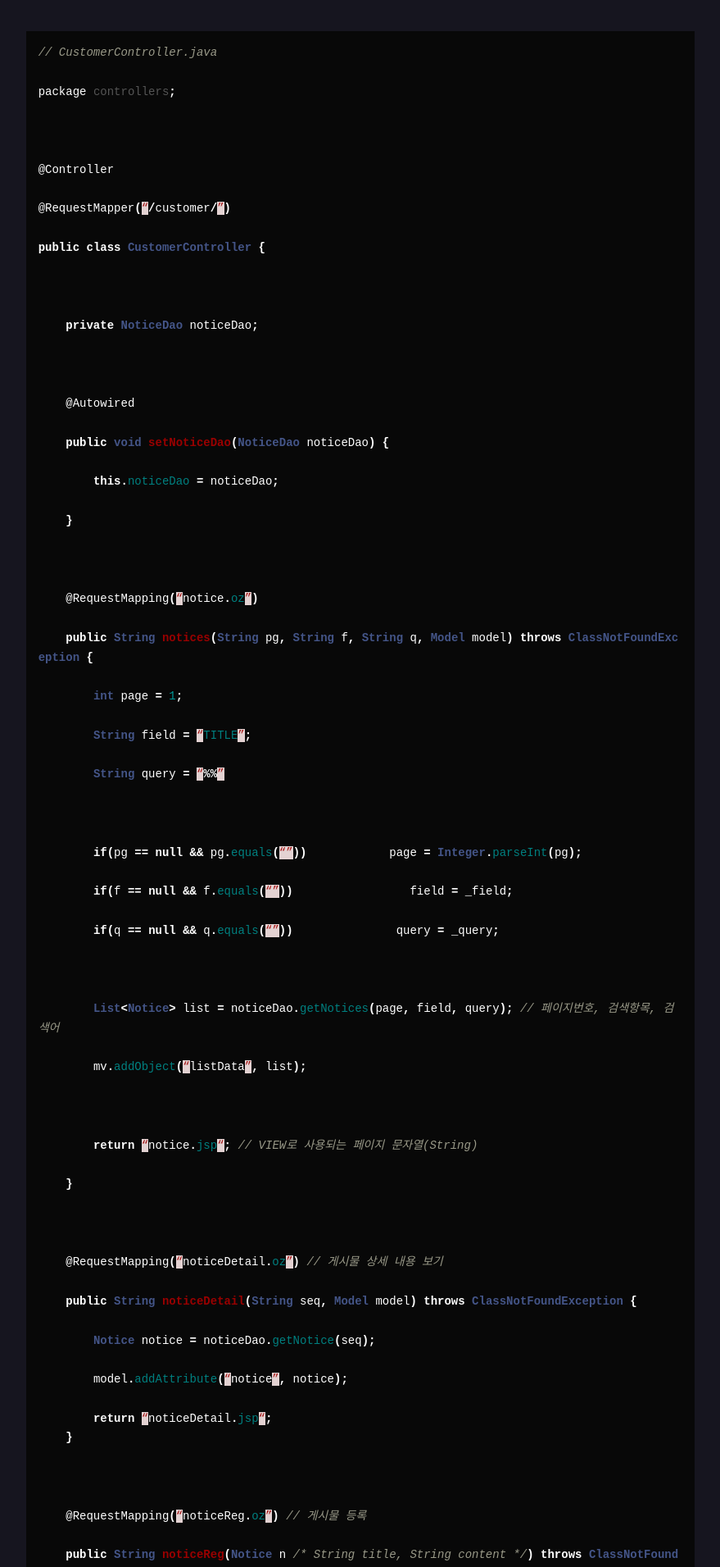
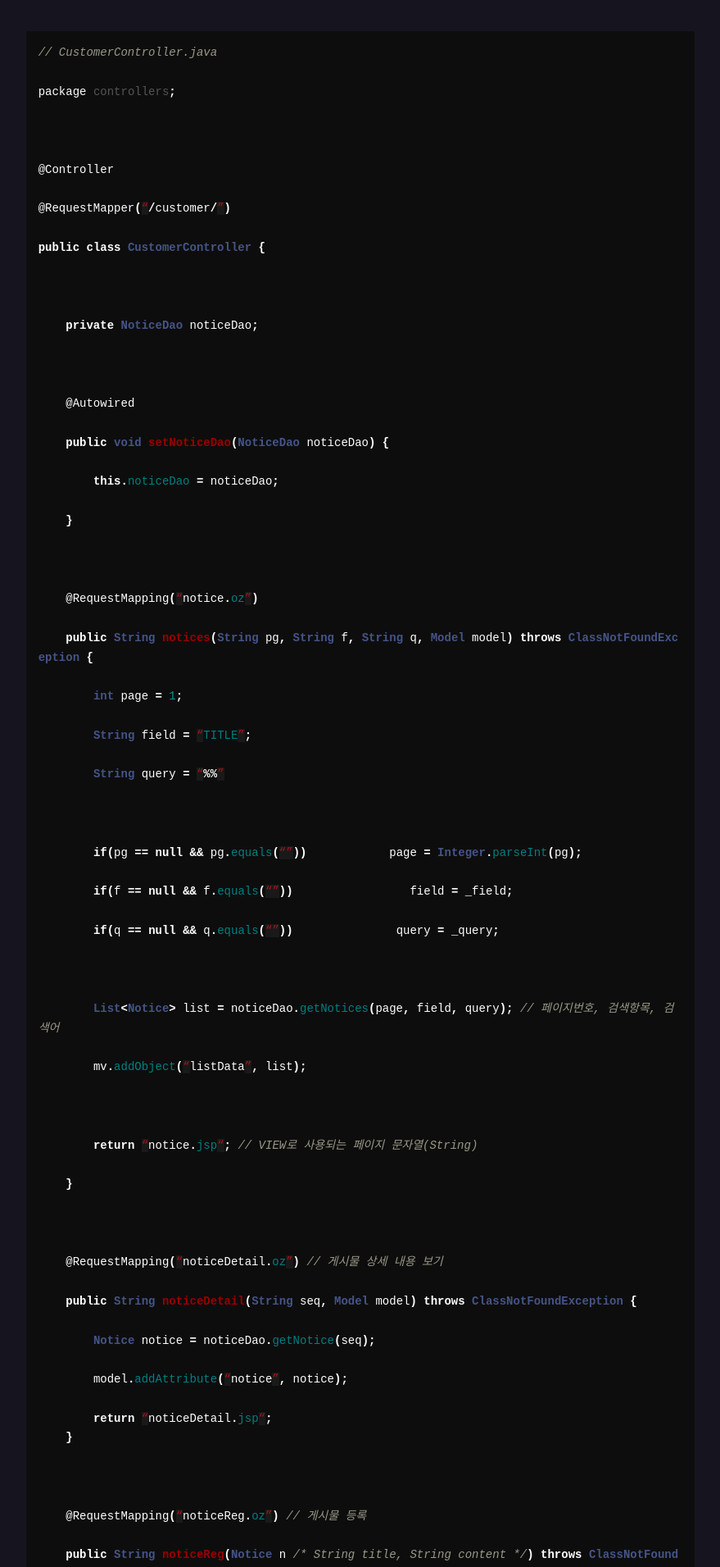
Before and after one commit to hs95blue/hs95blue.github.io, a Jekyll site: the page built from _posts/2020-09-30-2.md, in a window 1280 px wide. Shown: the part 1783-3694 px from the top of the page at 82% size, without its empty margins (200-1079 px from the left). Built offline with Jekyll 4.4.1, drawn with Linux system fonts in a browser that asks for light colours; nearby versions of some CDN libraries; comment, search, counter and statistics services are not loaded.

Commit message:
Update _syntax-highlighting.scss

```diff
--- a/_sass/1-tools/_syntax-highlighting.scss
+++ b/_sass/1-tools/_syntax-highlighting.scss
@@ -7,11 +7,11 @@
   background: $dark;
 
   .highlighter-rouge & {
-    background: rgb(8, 8, 8);
+    background: rgb(14, 13, 13);
   }
 
   .c     { color: #998; font-style: italic } // Comment
-  .err   { color: #a61717; background-color: #e3d2d2 } // Error
+  .err   { color: #a61717; background-color: #1a1919 } // Error
   .k     { font-weight: bold } // Keyword
   .o     { font-weight: bold } // Operator
   .cm    { color: #998; font-style: italic } // Comment.Multiline
```
